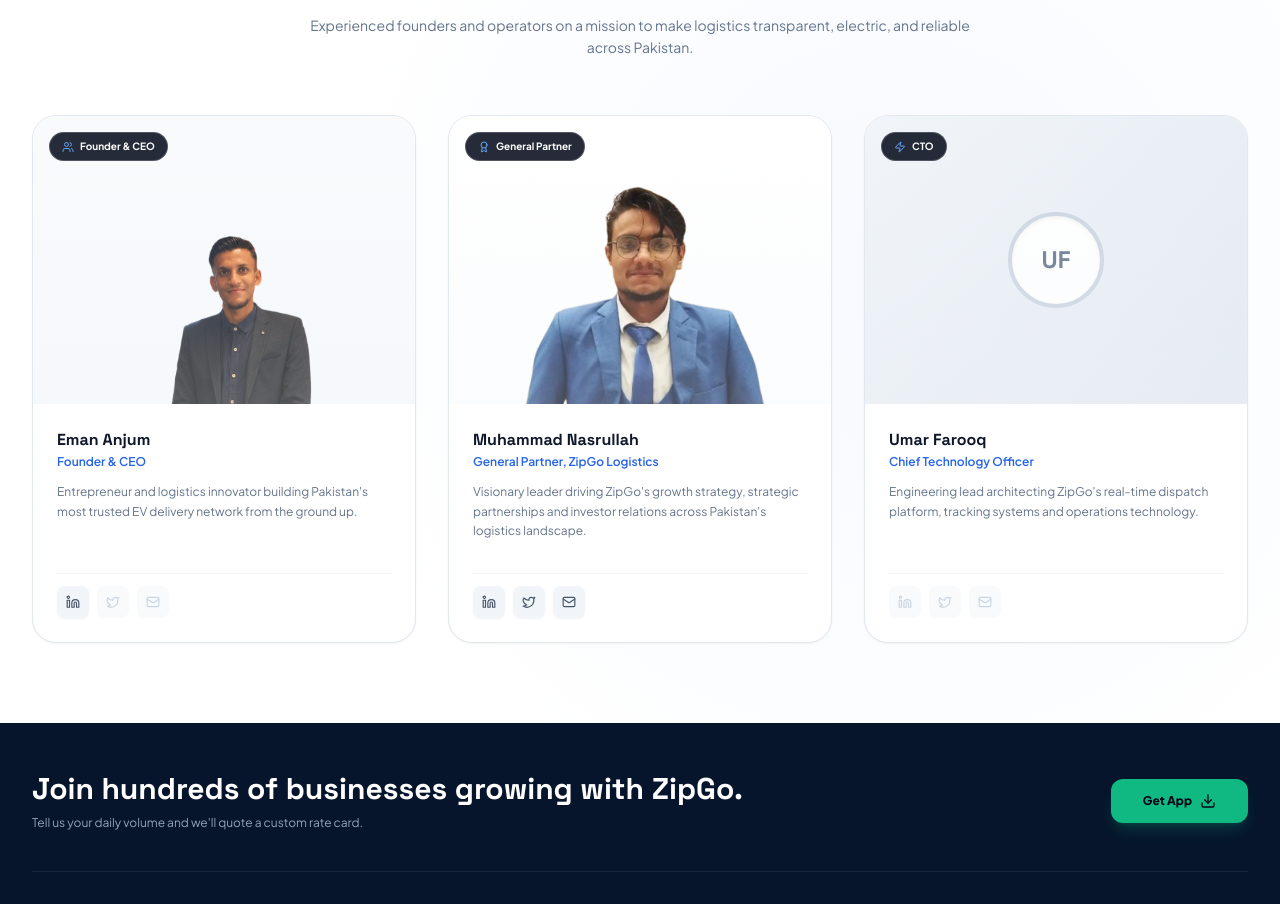
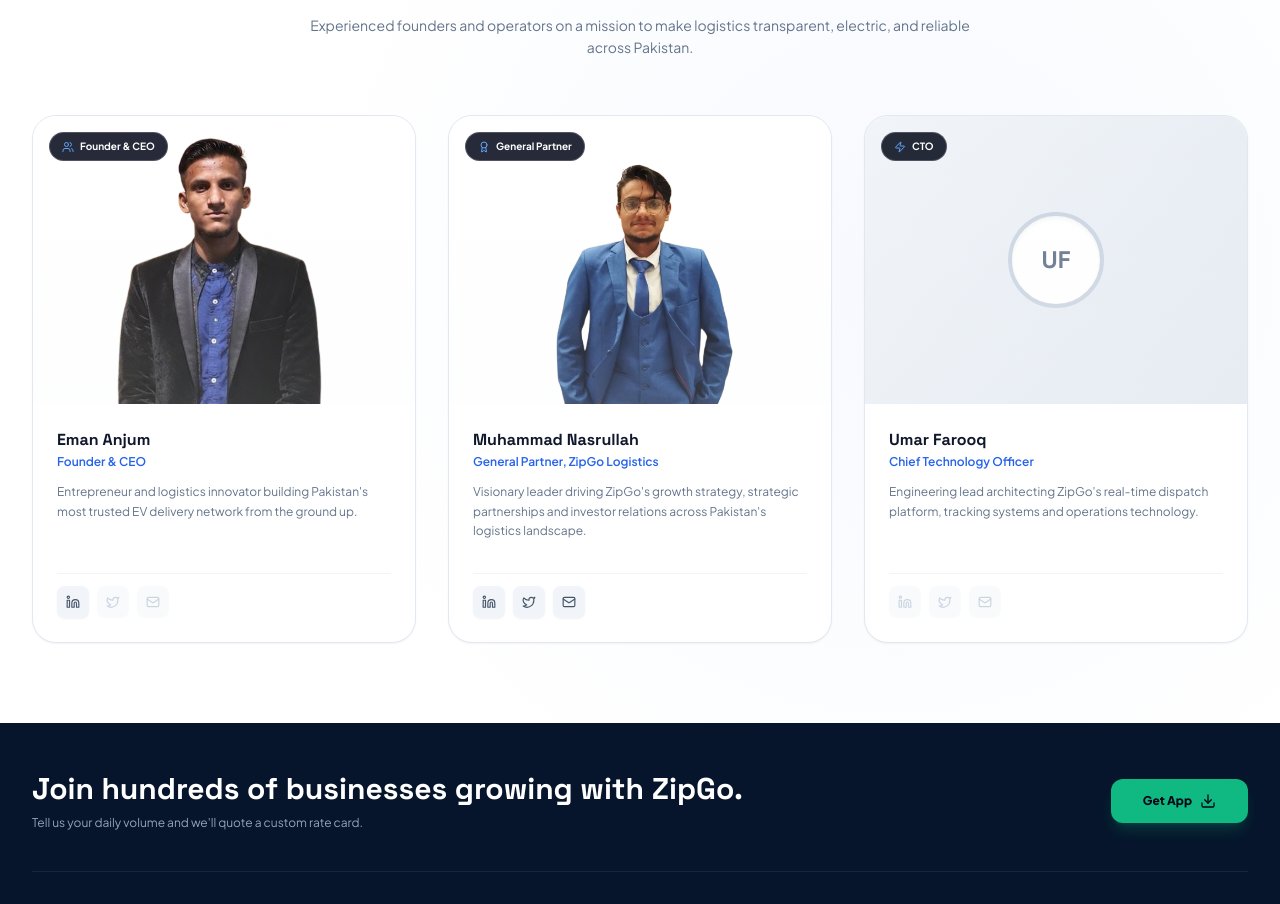
Before and after one commit to douyin424-web/zipgo-logistics, a React (Vite) app: page / in a window 1280 px wide. Shown: the part 5925-6829 px from the top of the page. Built offline with nearby package versions, Linux system fonts and the light colour scheme.

Commit message:
Fix CEO/partner card image display: object-contain for cut-out PNGs

```diff
--- a/src/components/Partners.jsx
+++ b/src/components/Partners.jsx
@@ -30,13 +30,13 @@
     >
       <div>
         {/* Photo Area */}
-        <div className="relative bg-slate-50 h-72 overflow-hidden flex items-end justify-center">
-          <div className="absolute inset-0 bg-gradient-to-t from-slate-100 to-transparent opacity-30 pointer-events-none" />
+        <div className="relative bg-white h-72 overflow-hidden flex items-end justify-center">
+          <div className="absolute inset-0 bg-gradient-to-t from-slate-50 to-transparent opacity-20 pointer-events-none" />
           {image ? (
             <img
               src={image}
               alt={name}
-              className="h-full w-full object-cover object-top group-hover:scale-105 transition-transform duration-700"
+              className="h-full w-full object-contain object-bottom group-hover:scale-105 transition-transform duration-700"
             />
           ) : (
             <div className="w-full h-full bg-gradient-to-br from-slate-100 to-slate-200 flex items-center justify-center">
```
Also changed, not shown: ceo.png, public/partner-eman.png.
